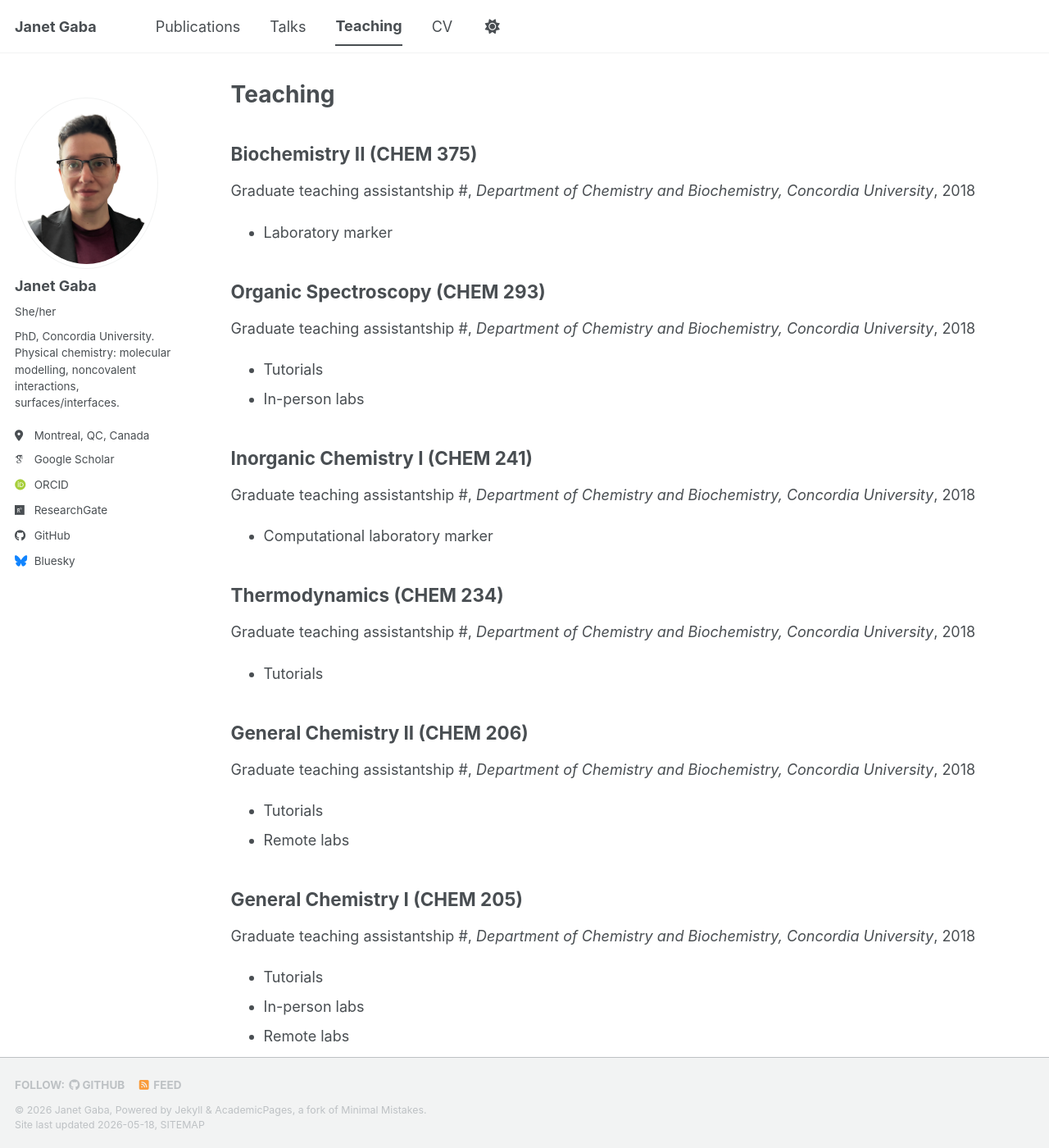
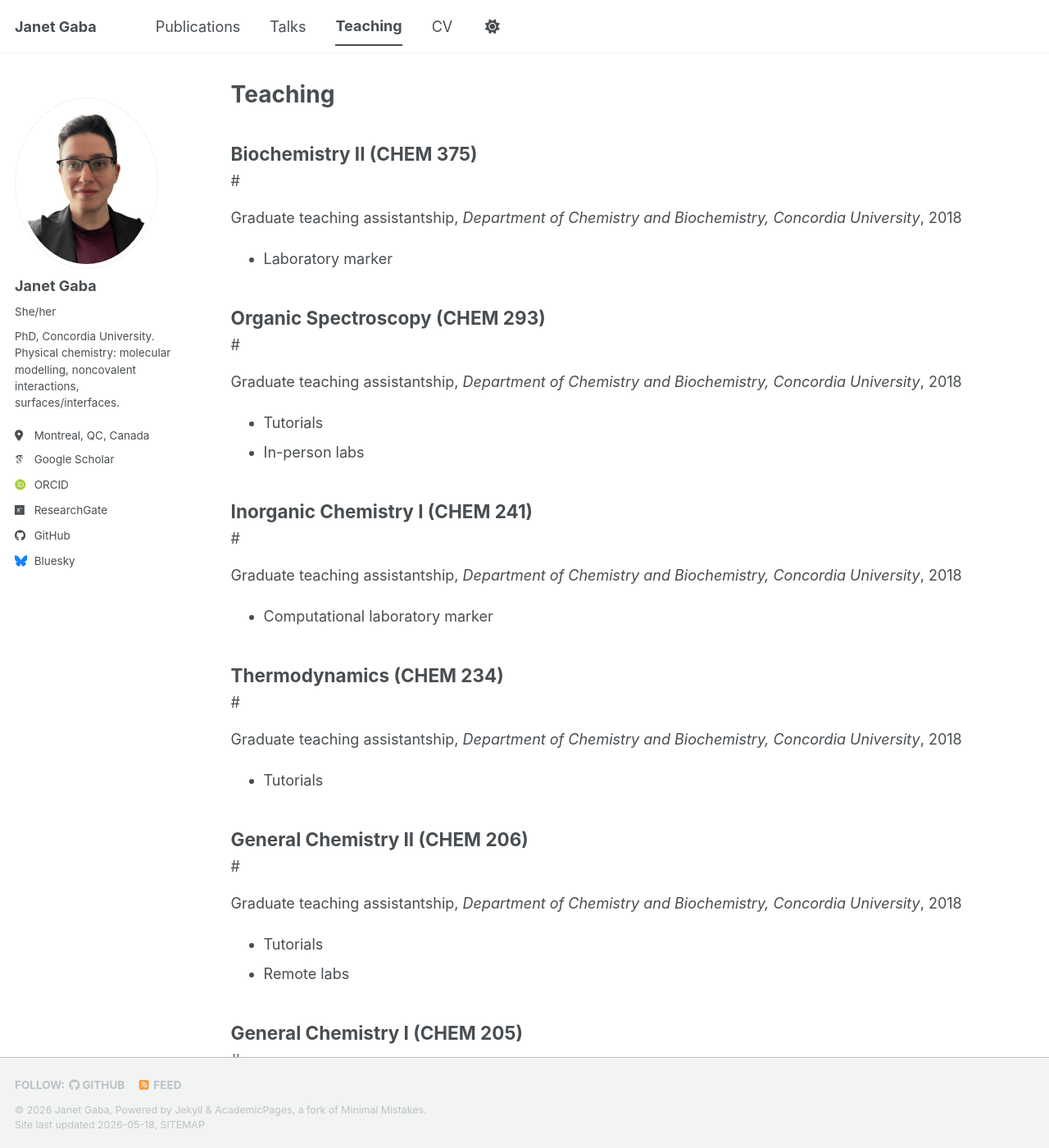
Before and after one commit to janetgaba/janetgaba.github.io, a Jekyll site: the page built from _pages/teaching.html, in a window 1280 px wide and 1400 px high. Shown: the whole window at 82% size. Built offline with Jekyll 4.4.1, drawn with Linux system fonts in a browser that asks for light colours; some web fonts are replaced; a script bundle is joined from its source files by our own code; library files that are not in the unit come from our copies.

Commit message:
Update archive-single.html

```diff
--- a/_includes/archive-single.html
+++ b/_includes/archive-single.html
@@ -35,7 +35,7 @@
     {% endif %}
 
         {% if post.collection == 'teaching' %}
-          <p> {{ post.type }} #, <i>{{ post.venue }}</i>, {{ post.date | default: "1900-01-01" | date: "%Y" }} </p>
+          # <p> {{ post.type }}, <i>{{ post.venue }}</i>, {{ post.date | default: "1900-01-01" | date: "%Y" }} </p>
         {% elsif post.collection == 'publications' %}
           <p>Published in <i>{{ post.venue }}</i>, {{ post.date | default: "1900-01-01" | date: "%Y" }} </p>
         {% elsif post.date %}
```
